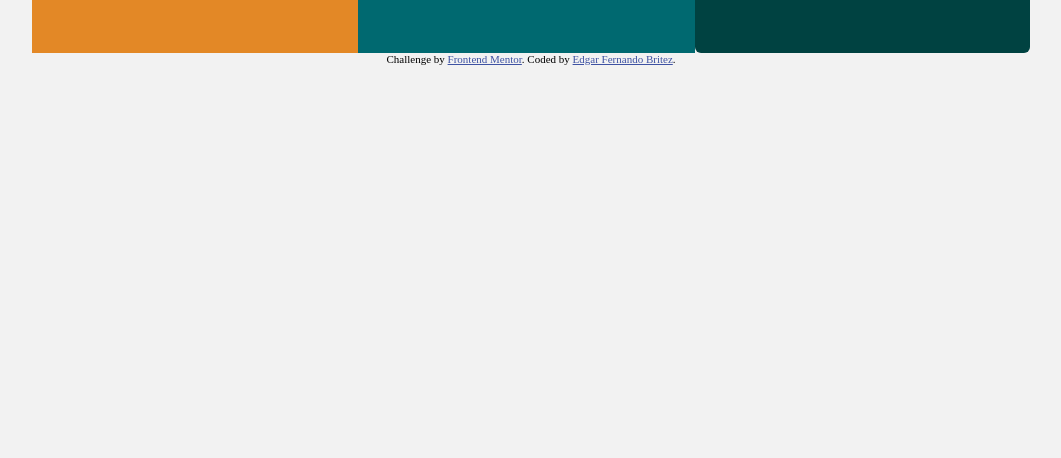
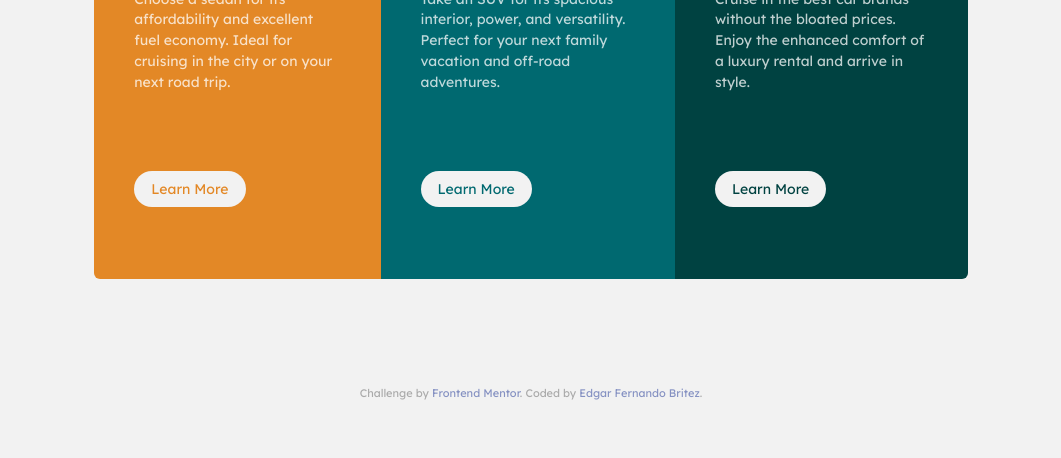
Before and after one commit to edgarfb/3-column-preview-card-component-main, a plain HTML site: page index.html in a window 1280 px wide. Shown: the part 342-800 px from the top of the page, without its empty margins (109-1170 px from the left). Drawn offline with Linux system fonts and the light colour scheme.

Commit message:
modificaciones a la estructura del index y sus estilos

```diff
--- a/index.html
+++ b/index.html
@@ -20,6 +20,7 @@
 <body>
 
   <div class="container">
+    <div class="card-container">
       <div class="card card-sedan">
         <svg width="64" height="40" xmlns="http://www.w3.org/2000/svg"><g fill="none" fill-rule="evenodd"><circle fill="#000" opacity=".201" cx="20" cy="20" r="20"/><path d="M52.936 24.11c1.942 0 3.517 1.542 3.517 3.445 0 1.903-1.575 3.445-3.517 3.445s-3.516-1.542-3.516-3.445c0-1.903 1.574-3.445 3.516-3.445zm-21.957 0c1.942 0 3.517 1.542 3.517 3.445 0 1.903-1.575 3.445-3.517 3.445s-3.516-1.542-3.516-3.445c0-1.903 1.574-3.445 3.516-3.445zm6.948-4.848v1.429c0 .716.61 1.293 1.348 1.259a1.295 1.295 0 001.225-1.295v-1.393h8.256l13.483 1.313c.956.093 1.676.881 1.676 1.814 0 2.89-2.126 5.303-4.926 5.819.397-3.557-2.458-6.62-6.053-6.62-3.646 0-6.504 3.14-6.039 6.723h-9.879c.466-3.588-2.397-6.722-6.039-6.722-3.595 0-6.45 3.062-6.052 6.62-2.14-.398-3.916-1.912-4.61-3.931h1.142c.731 0 1.32-.598 1.285-1.322-.033-.678-.629-1.2-1.322-1.2H20v-.251c0-1.274 1.066-2.243 2.306-2.243h15.62zM42.59 11c2.645 0 4.99 1.556 5.972 3.963l.726 1.779H40.17L38.413 11h4.178zm-6.865 0l1.758 5.741H26.505l3.357-3.654A6.502 6.502 0 0134.644 11h1.082z" fill="#FFD473" fill-rule="nonzero"/></g></svg>
         <h2>Sedans</h2>
@@ -44,6 +45,7 @@
           <a href="">Learn More</a>
       </div>
     </div>
+  </div>
 
 
 
--- a/styles.css
+++ b/styles.css
@@ -3,15 +3,19 @@ body {
   padding: 3rem 1rem;
   margin: 0;
   background: #f2f2f2;
+
+
 }
 
 .container {
   border-radius: 6px;
+
+
 }
 
 .card {
   color: #f2f2f2;
-  padding: 1.5rem;
+  padding: 2.5rem;
   font-size: 16px;
 }
 .card h2 {
@@ -23,6 +27,10 @@ body {
   color: rgba(255, 255, 255, 0.75);
   font-family: "Lexend Deca", sans-serif;
   font-size: 14px;
+}
+.card p {
+  padding-bottom: 2rem;
+  line-height: 1.3rem;
 }
 .card a {
   background: #f2f2f2;
@@ -41,7 +49,7 @@ body {
 }
 .card-sedan a {
   color: #e38826;
-  border: 1px solid #e38826;
+  border: 1px solid transparent;
 }
 .card-sedan a:hover {
   color: #f2f2f2;
@@ -54,7 +62,7 @@ body {
 }
 .card-suv a {
   color: #006970;
-  border: 1px solid #006970;
+  border: 1px solid transparent;
 }
 .card-suv a:hover {
   color: #f2f2f2;
@@ -68,7 +76,7 @@ body {
 }
 .card-luxury a {
   color: #004241;
-  border: 1px solid #004241;
+  border: 1px solid transparent;
 }
 .card-luxury a:hover {
   color: #f2f2f2;
@@ -76,12 +84,41 @@ body {
   border: 1px solid #f2f2f2;
 }
 
-@media (min-width: 375px) {
+@media (min-width: 768px) {
+
   .container {
-    width: 80%;
-    margin: 0 auto;
+    display: flex;
+    flex-direction: column;
+    justify-content: center;
+    align-items: center;
+    height: 85vh;
+
+  }
+  .card-container {
+    width: 70%;
     display: flex;
   }
+
+  .card h2 {
+    font-size: 2rem;
+  }
+  .card-sedan {
+    border-radius: 6px 0 0 6px;
+  }
+  .card-luxury {
+    border-radius: 0 6px 6px 0;
+  }
+
 }
 
+
+.attribution {
+  color: #aaa;
+  font-family: "Lexend Deca", sans-serif;
+}
+.attribution a {
+  color: #006970;
+  text-decoration: none;
+  opacity: .6;
+}
 /*# sourceMappingURL=styles.css.map */
```
Lines whose indentation alone changed are shown as unchanged.
